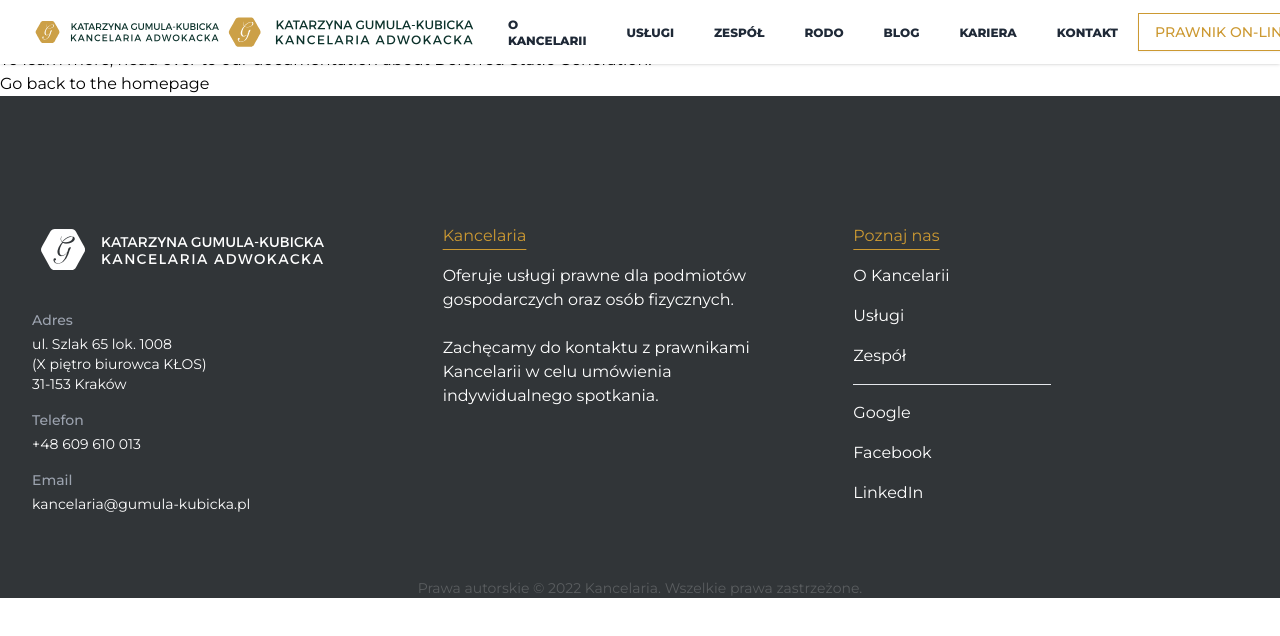
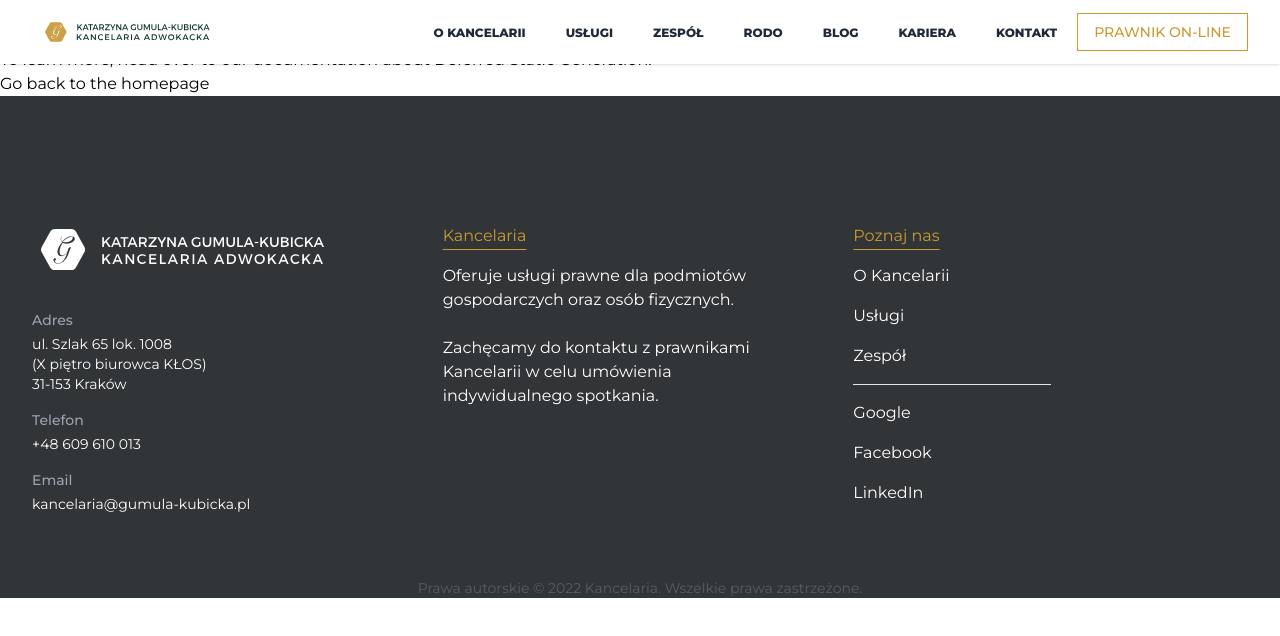
Before and after one commit to przem/kgk-landing, a Gatsby site: page /using-dsg in a window 1280 px wide. Built offline with nearby package versions, Linux system fonts and the light colour scheme; Gatsby itself is replaced by a stand-in of ours.

Commit message:
header fix

```diff
--- a/src/components/Header.tsx
+++ b/src/components/Header.tsx
@@ -4,9 +4,10 @@ import { Link } from "gatsby"
 import { Fragment } from 'react'
 import { Disclosure, Menu, Transition } from '@headlessui/react'
 import {BellIcon, MenuIcon, PhoneIcon, XIcon} from '@heroicons/react/outline'
-import {StaticImage} from "gatsby-plugin-image";
-import {PlusSmIcon} from "@heroicons/react/solid";
 
+
+// @ts-ignore
+import LogoFull from '../images/logo_full.svg';
 import './header.scss';
 
 const Header = ({ siteTitle }: HeaderProps) => (
@@ -28,22 +29,7 @@ const Header = ({ siteTitle }: HeaderProps) => (
                         </div>
                         <div className="flex-1 flex items-center justify-center sm:items-stretch sm:justify-between">
                             <div className="flex-shrink-0 flex items-center">
-                                <StaticImage
-                                    src="../images/logo_full.svg"
-                                    loading="eager"
-                                    formats={["auto", "webp", "avif"]}
-                                    placeholder="tracedSVG"
-                                    alt="Logo"
-                                    className="block lg:hidden h-8 w-48"
-                                />
-                                <StaticImage
-                                    src="../images/logo_full.svg"
-                                    loading="eager"
-                                    formats={["auto", "webp", "avif"]}
-                                    placeholder="tracedSVG"
-                                    alt="Logo"
-                                    className="hidden lg:block h-8 w-64"
-                                />
+                                <img src={LogoFull} className="h-8 w-48"/>
                             </div>
                             <div className="hidden sm:ml-6 sm:flex sm:space-x-8">
                                 {/* Current: "border-indigo-500 text-gray-900", Default: "border-transparent text-gray-500 hover:border-gray-300 hover:text-gray-700" */}
```
